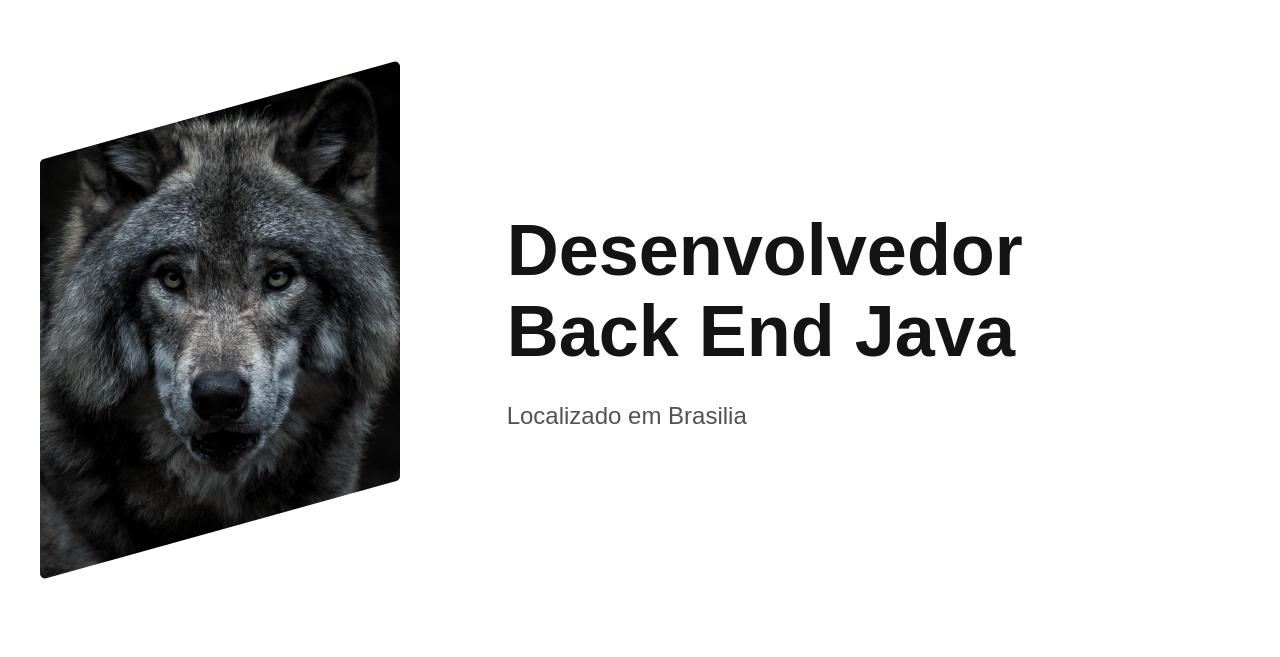
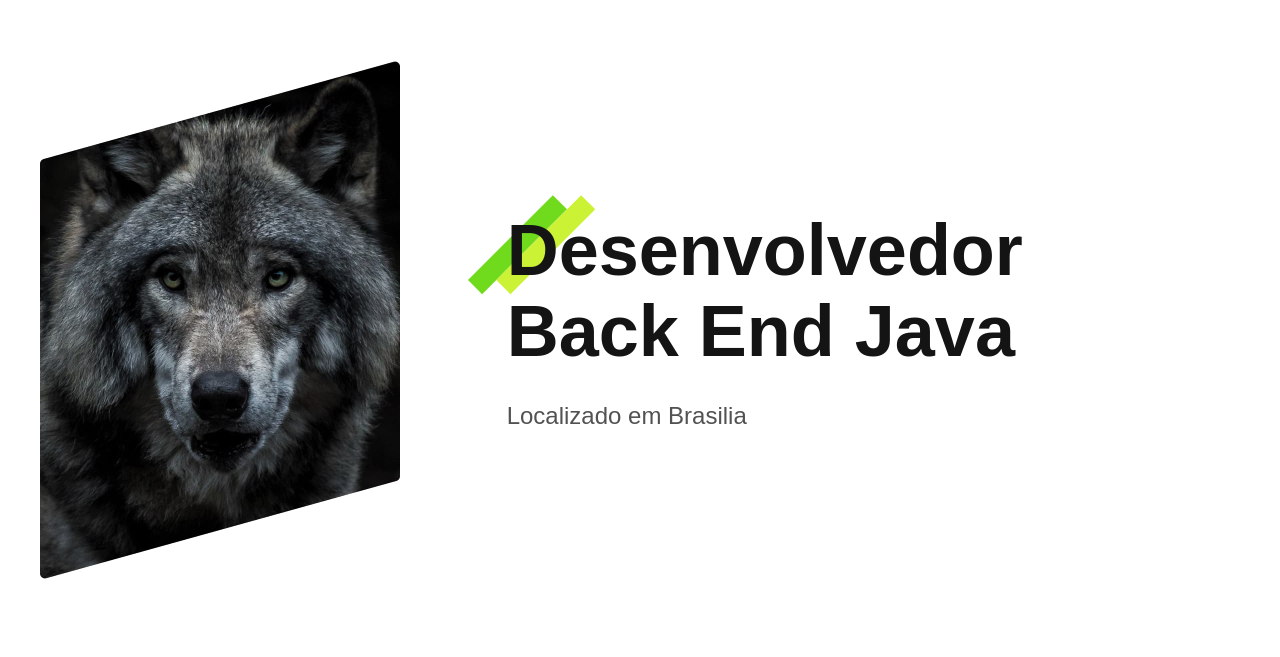
Before and after one commit to vinicius-deus1/portfolio, a plain HTML site: page index.html in a window 1280 px wide. Shown: the part 103-760 px from the top of the page. Drawn offline with Linux system fonts and the light colour scheme; the site is published under a folder, as on GitHub Pages, so addresses that start at the root find nothing.

Commit message:
ajuste final

```diff
--- a/css/introducao.css
+++ b/css/introducao.css
@@ -20,7 +20,7 @@
   display: block;
   width: 130px;
   height: 100px;
-  background: url(/img/detalhe.svg) no-repeat center; /*Para não repetir e alinhar ao centro*/
+  background: url(../img/detalhe.svg) no-repeat center; /*Para não repetir e alinhar ao centro*/
   position: absolute; /*O position relative do .introducao h1 foi acrescentando para que a imagem não fosse para o topo do site*/
   top: 0px;
   left: -40px;
```
